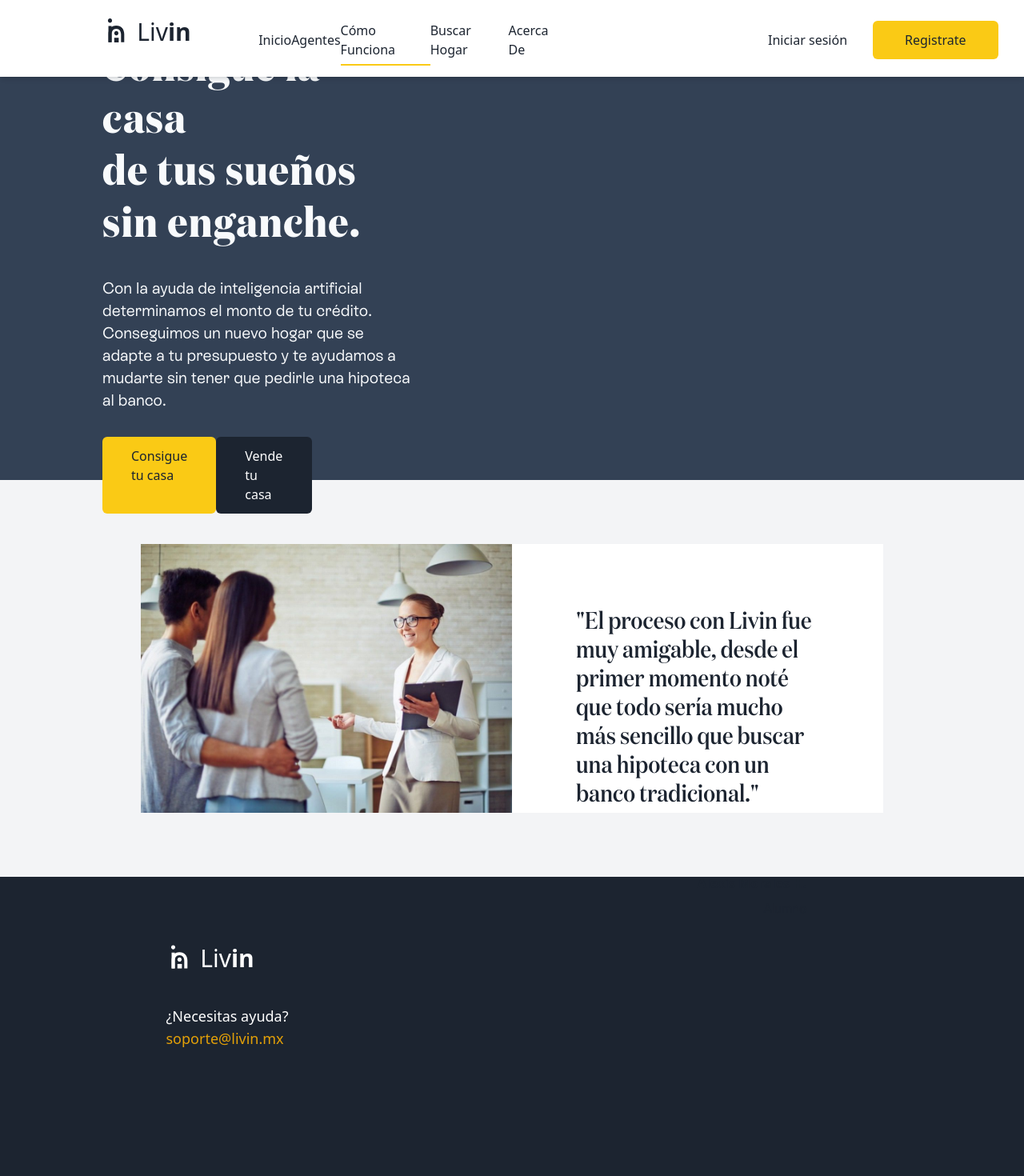
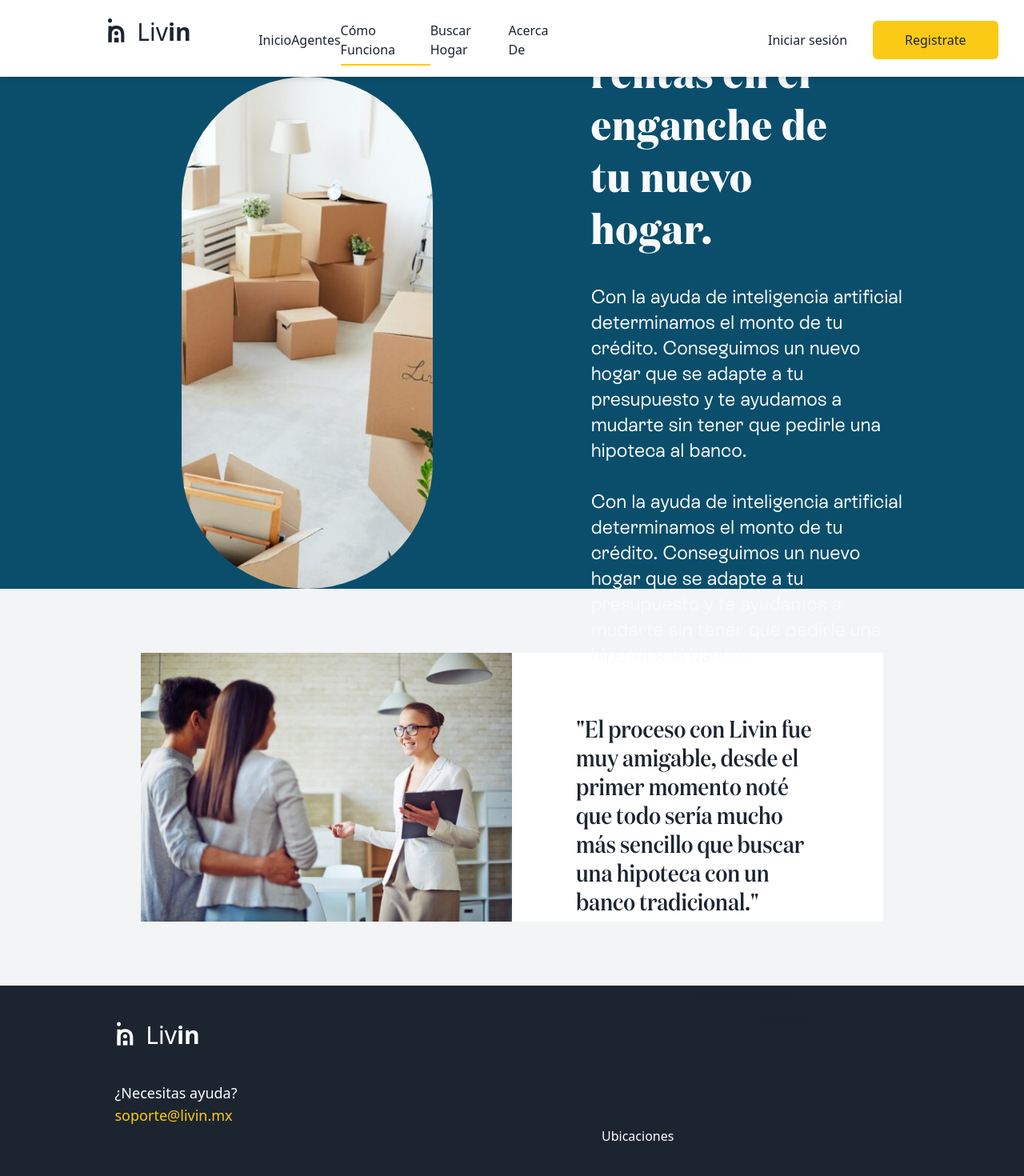
Before and after one commit to AlexisMorhe/Livin-MVP, a Next.js app: page /como-funciona in a window 1280 px wide. Shown: the top 1470 px of the page at 80% size. Built offline with nearby package versions, Linux system fonts and the light colour scheme; a web font is replaced by a local one.

Commit message:
Texts changed

```diff
--- a/components/General/footer.js
+++ b/components/General/footer.js
@@ -1,18 +1,19 @@
-import Link from "next/link";
-
 export default function Footer() {
   return (
-    <footer className='w-full h-[75vh] bg-dark font-chillax text-white'>
-      <div className='h-3/5 w-full pt-20'>
-        <div className='text-3xl ml-40 flex flex-col items-center w-52'>
-          <div className='flex'>
+    <footer className='w-full h-[70vh] bg-dark font-chillax text-white'>
+      <div className='h-3/5 w-full pt-10 flex'>
+        <div className='text-3xl ml-24 flex flex-col items-center w-52'>
+          <div className='flex mr-2'>
             <img className='w-7 mr-3' src='/static/livin-white_logo.svg' />
             <p className='mt-1 font-medium'>Liv<span className='font-semibold'>in</span></p>
           </div>
           <div className='text-lg flex-col pl-10 my-10'>
             <p>¿Necesitas ayuda?</p>
-            <p className='text-yellow-400'>soporte@livin.mx</p>
+            <p className='text-yellow-300'>soporte@livin.mx</p>
           </div>
+        </div>
+        <div className='ml-[28rem] flex flex-col justify-around'>
+          <p>Ubicaciones</p>
         </div>
       </div>
       <div className='w-full h-2/5 pb-20 flex justify-center items-end'>
--- a/components/Home/featuring.js
+++ b/components/Home/featuring.js
@@ -5,16 +5,16 @@ export default function Featuring() {
 
   const slides = [
     {
-      subtitle: 'Vende tu propiedad',
+      subtitle: 'Créditos a tu medida',
       title: 'Las mejores tasas del mercado',
       description: 'Trabajamos con todos los bancos para que recibas múltiples ofertas y escojas la que más se adapte a ti.',
-      href: '/tasas'
+      href: '/como-funciona'
     },
     {
-      subtitle: 'Recibe más por tu casa',
-      title: 'Recibe hasta un 15% más',
-      description: 'Renta tu hogar y protegete de la incertidumbre, recibe un rendimiento extra por tu inmueble.',
-      href: '/rentas'
+      subtitle: 'No esperes al banco',
+      title: 'Múdate sin dar enganche',
+      description: 'Múdate a tu nuevo hogar sin tener que esperar la aprobación de un crédito ni desembolsar un enganche.',
+      href: '/como-funciona'
     },
   ]
 
@@ -25,9 +25,9 @@ export default function Featuring() {
           {slides.map((slide, index) => (
             <div key={index} className="flex flex-col h-full items-center justify-center">
               <p className='font-chillax text-center'>{slide.subtitle}</p>
-              <p className='font-rebond text-3xl font-semibold text-center'>{slide.title}</p>
-              <p className='font-rebond text-xl text-center'>{slide.description}</p>
-              <Link href={slide.href}><a className='font-chillax text-center'>Ver más</a></Link>
+              <p className='font-rebond my-2 text-3xl font-semibold text-center'>{slide.title}</p>
+              <p className='font-rebond my-2 text-xl text-center'>{slide.description}</p>
+              <Link href={slide.href}><a className='mt-3 font-chillax text-center'>Ver más</a></Link>
             </div>
             ))}
         </Carousel>
--- a/components/Home/hero.js
+++ b/components/Home/hero.js
@@ -7,11 +7,11 @@ export default function Hero() {
         <img className='object-cover w-full' src='static/familia.jpg' />
       </div>
       <div className='flex flex-col h-full z-10 w-2/5 pl-20 justify-center relative'>
-        <h1 className='font-domaine-bold tracking-wide text-[3.25rem] my-4 leading-tight w-5/6'>Consigue la casa <br/>de tus sueños sin enganche.</h1>
-        <p className='font-rebond w-full my-4 text-xl'>Encuentra la casa de tus sueños, mudate ahora y rentala. Parte de renta se irá directo al enganche. Nuestro programa está diseñado para que puedas conseguir tu hipoteca en 3 años.</p>
-        <div className='flex justify-between w-2/3'>
-          <Link href='/registro'><a className='my-4 w-fit py-3 px-9 bg-yellow-300 font-chillax font-medium rounded-md hover:bg-yellow-200 transition-all'>Consigue tu casa</a></Link>
-          <Link href='/vendetucasa'><a className='my-4 w-fit py-3 px-9 text-white bg-dark font-chillax font-medium rounded-md hover:bg-slate-700 transition-all'>Vende tu casa</a></Link>
+        <h1 className='font-domaine-bold tracking-wide text-[3.75rem] my-4 leading-tight w-5/6'>Consigue la casa de tus sueños sin enganche.</h1>
+        <p className='font-rebond w-full my-5 text-2xl'>Encuentra la casa de tus sueños, mudate ahora y rentala. Parte de renta se irá directo al enganche. Nuestro programa está diseñado para que puedas conseguir tu hipoteca en 3 años.</p>
+        <div className='flex w-full'>
+          <Link href='/registro'><a className='my-4 mr-8 w-fit py-3 px-9 text-lg bg-yellow-300 font-chillax font-medium rounded-md hover:bg-yellow-200 transition-all'>Consigue tu casa</a></Link>
+          <Link href='/vendetucasa'><a className='my-4 w-fit py-3 px-9 text-lg text-white bg-dark font-chillax font-medium rounded-md hover:bg-slate-700 transition-all'>Vende tu casa</a></Link>
         </div>
       </div>
     </div>
--- a/pages/como-funciona.js
+++ b/pages/como-funciona.js
@@ -5,14 +5,14 @@ import Link from "next/link";
 export default function Funcionamiento() {
   return(
     <Layout>
-      <div className='bg-slate-700 w-full px-12 relative h-[63vh] text-dark flex'>
-        <div className='flex text-slate-50 flex-col h-full z-10 w-2/5 pl-20 justify-center relative'>
-          <h1 className='font-domaine-bold tracking-wide text-[3.25rem] my-4 leading-tight w-5/6'>Consigue la casa <br/>de tus sueños sin enganche.</h1>
-          <p className='font-rebond w-full my-4 text-xl'>Con la ayuda de inteligencia artificial determinamos el monto de tu crédito. Conseguimos un nuevo hogar que se adapte a tu presupuesto y te ayudamos a mudarte sin tener que pedirle una hipoteca al banco.</p>
-          <div className='flex justify-between w-2/3'>
-            <Link href='/registro'><a className='my-4 w-fit py-3 px-9 bg-yellow-300 font-chillax text-dark font-medium rounded-md hover:bg-yellow-200 transition-all'>Consigue tu casa</a></Link>
-            <Link href='/vendetucasa'><a className='my-4 w-fit py-3 px-9 text-white bg-dark font-chillax font-medium rounded-md hover:bg-slate-700 transition-all'>Vende tu casa</a></Link>
-          </div>
+      <div className='bg-darkblue w-full px-12 relative h-[80vh] text-dark flex justify-around'>
+        <div className='w-1/3 pl-20 h-full flex justify-center items-center'>
+          <img className='rounded-full object-cover h-[40rem] w-[35rem]' src='static/mudanza.jpg' />
+        </div>
+        <div className='flex text-slate-50 flex-col h-full z-10 w-1/3 justify-center relative'>
+          <h1 className='font-domaine-bold tracking-wide text-[3.25rem] my-4 leading-tight w-5/6'>Convierte tus rentas en el enganche de tu nuevo hogar.</h1>
+          <p className='font-rebond w-full my-4 text-2xl'>Con la ayuda de inteligencia artificial determinamos el monto de tu crédito. Conseguimos un nuevo hogar que se adapte a tu presupuesto y te ayudamos a mudarte sin tener que pedirle una hipoteca al banco.</p>
+          <p className='font-rebond w-full my-4 text-2xl'>Con la ayuda de inteligencia artificial determinamos el monto de tu crédito. Conseguimos un nuevo hogar que se adapte a tu presupuesto y te ayudamos a mudarte sin tener que pedirle una hipoteca al banco.</p>
         </div>
       </div>
       <Testimonio2 />
--- a/tailwind.config.js
+++ b/tailwind.config.js
@@ -27,6 +27,7 @@ module.exports = {
         'dark': 'rgb(28, 36, 48)',
         'bluey': 'rgb(73, 124, 146)',
         'off-white': 'rgb(244, 244, 244)',
+        'darkblue': 'rgb(10, 78, 108)'
       }
     },
   },
```
Also changed, not shown: public/static/mudanza.jpg (added).
